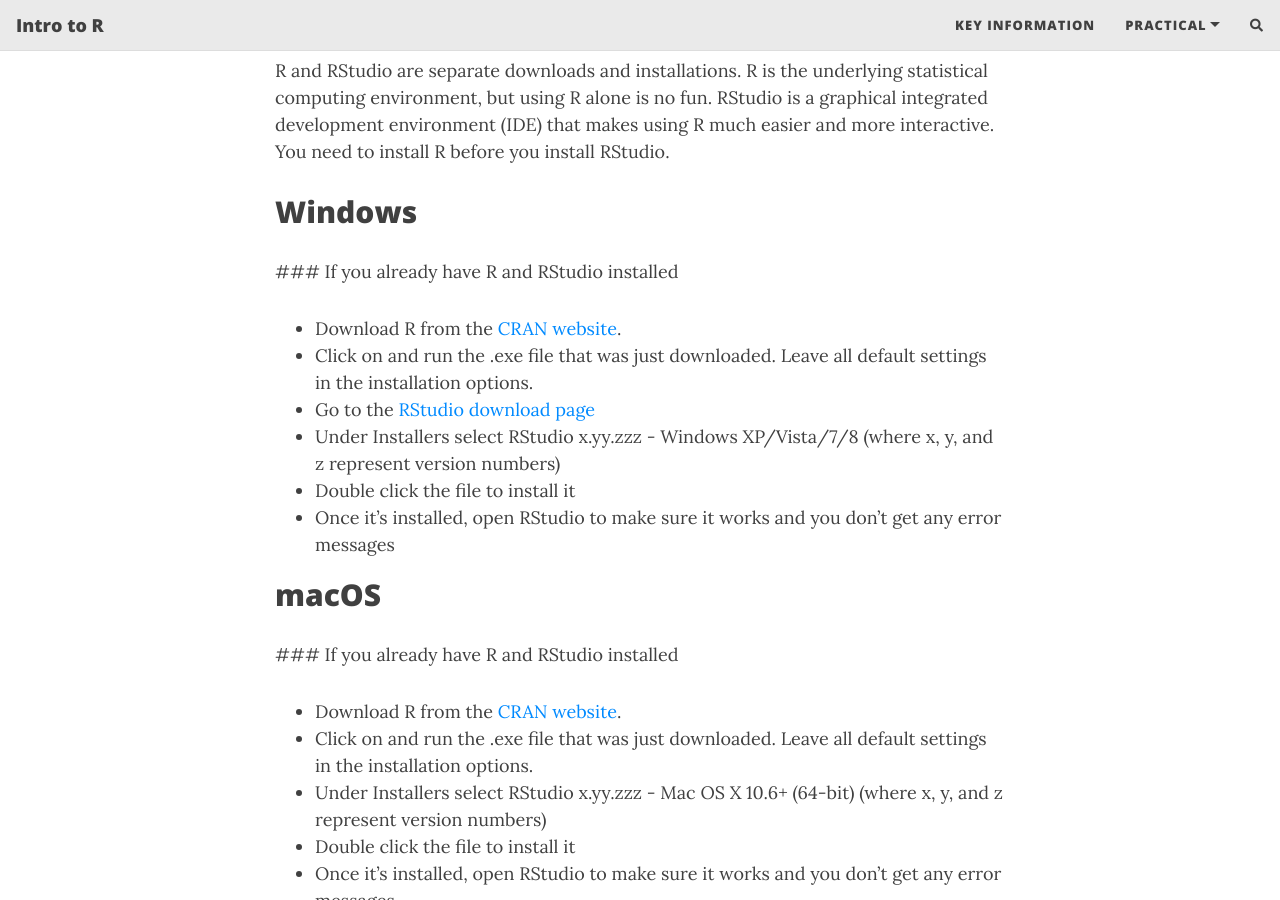
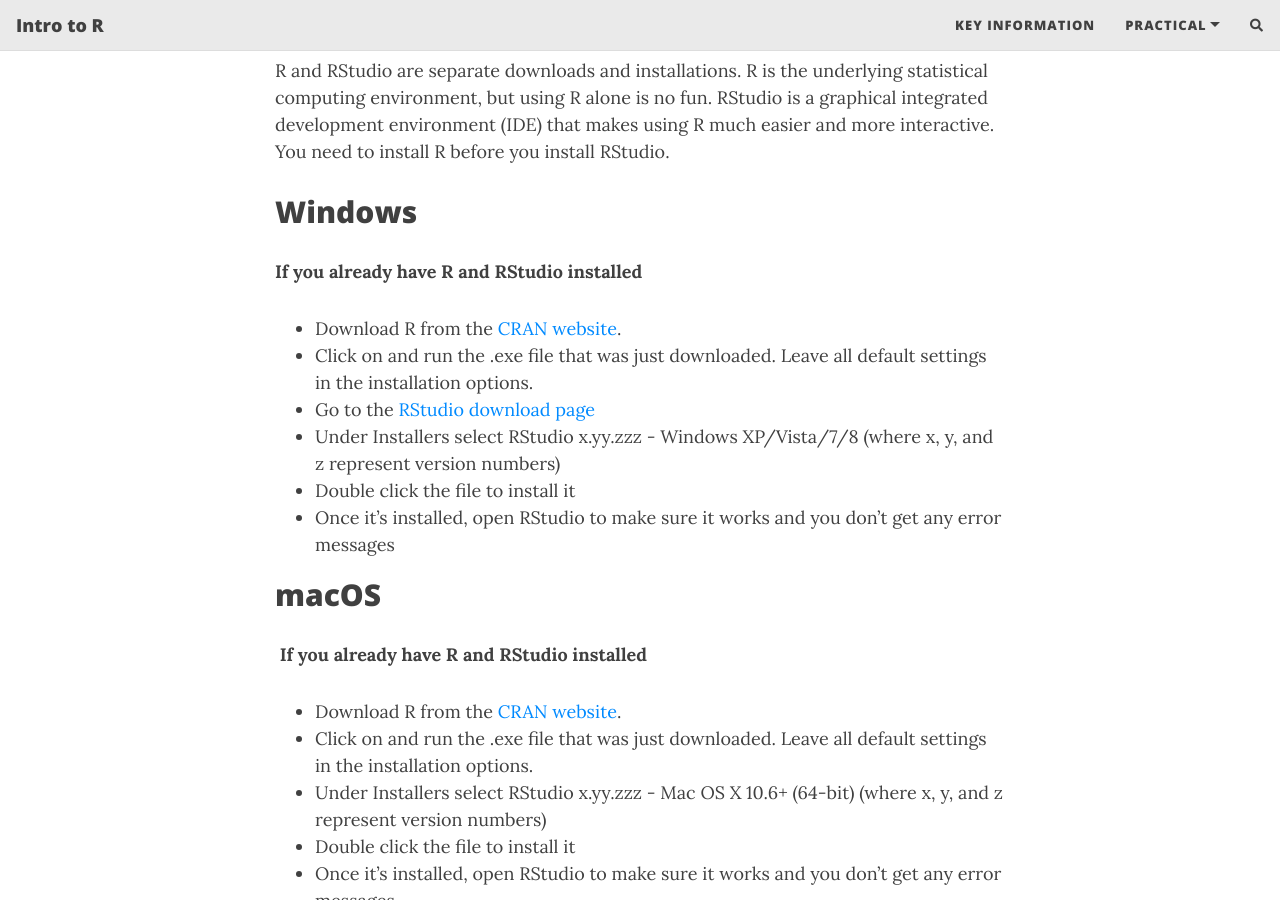
Before and after one commit to theheking/intro-to-r, a Jekyll site: the page built from key_info.md, in a window 1280 px wide and 900 px high, scrolled down 1018 px. Built offline with Jekyll 4.4.1, drawn with Linux system fonts in a browser that asks for light colours; nearby versions of some CDN libraries; comment, search, counter and statistics services are not loaded.

```diff
--- a/key_info.md
+++ b/key_info.md
@@ -34,7 +34,7 @@ Session 2
 R and RStudio are separate downloads and installations. R is the underlying statistical computing environment, but using R alone is no fun. RStudio is a graphical integrated development environment (IDE) that makes using R much easier and more interactive. You need to install R before you install RStudio.
 
 ## Windows
-### If you already have R and RStudio installed
+<b> If you already have R and RStudio installed </b>
  - Download R from the [CRAN website](http://cran.r-project.org/bin/windows/base/release.htm).
  - Click on and run the .exe file that was just downloaded. Leave all default settings in the installation options.
  - Go to the [RStudio download page](https://www.rstudio.com/products/rstudio/download/#download)
@@ -44,7 +44,7 @@ R and RStudio are separate downloads and installations. R is the underlying stat
 
 
 ## macOS
-### If you already have R and RStudio installed
+<b> If you already have R and RStudio installed </b>
  - Download R from the [CRAN website](http://cran.r-project.org/bin/macosx).
  - Click on and run the .exe file that was just downloaded. Leave all default settings in the installation options.
  - Under Installers select RStudio x.yy.zzz - Mac OS X 10.6+ (64-bit) (where x, y, and z represent version numbers)
```
